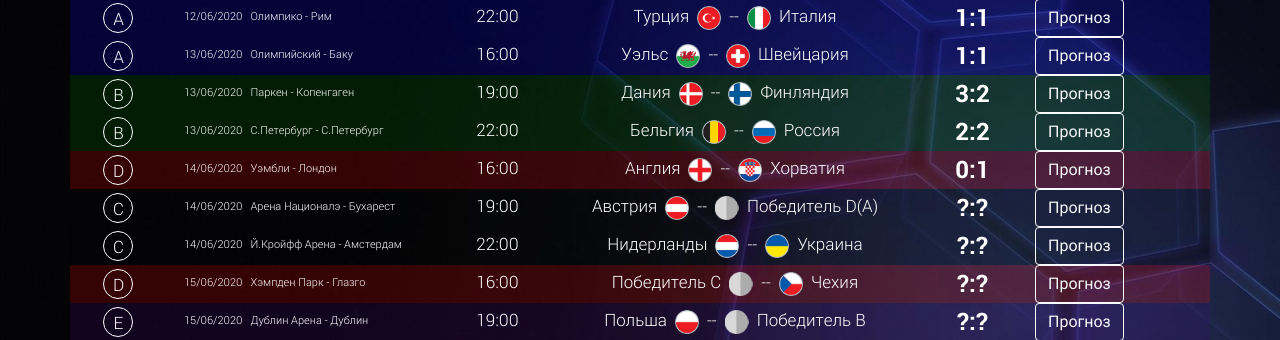
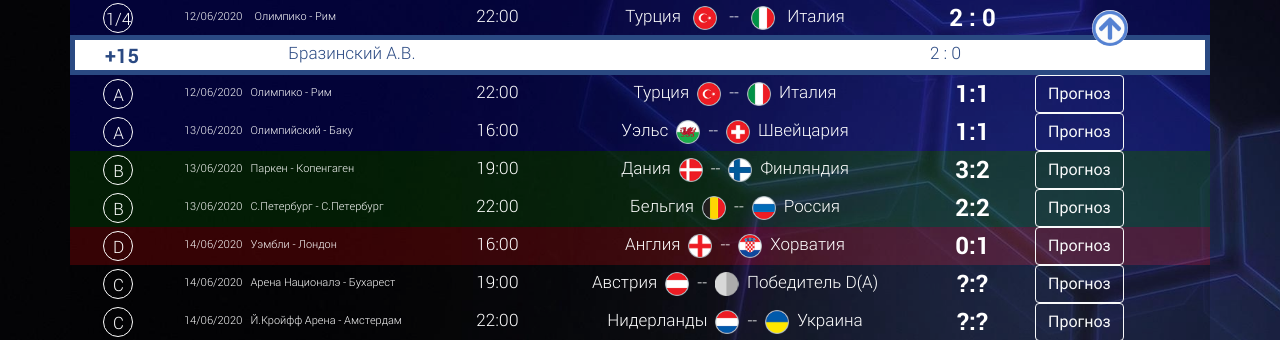
Before and after one commit to b00017221/b00017221.github.io, a plain HTML site: page index.html in a window 1280 px wide. Shown: the part 760-1100 px from the top of the page. Drawn offline with nearby package versions, Linux system fonts and the light colour scheme; a web font is replaced by a local one.

Commit message:
Add files via upload

```diff
--- a/index.html
+++ b/index.html
@@ -218,7 +218,43 @@
 
  <section class="games" >
      <div class="container">
+        <div class="row group-a-bgc match1">
+            <div class="group col-1">
+                <span>1/4</span>
+            </div>
+             <div class="placegame col-9 col-sm-9 col-md-3 col-lg-3 col-xl-3">
+                <span>12/06/2020</span>
+                <span>Олимпико - Рим</span>
+             </div>
+             <div class="timegame col-2 col-sm-2 col-md-1 col-lg-1 col-xl-1">22:00</div>
+            <div class="team col-10 col-sm-10 col-md-4 col-lg-4 col-xl-4">
+                <span>Турция</span>
+                <img src="icons/TUR.png" alt="tur" class="flag">
+                <span>--</span>
+                <img src="icons/ITA.png" alt="ita" class="flag">
+                <span>Италия</span>
+            </div>
+            <div class="score col-2 col-sm-2 col-md-1 col-lg-1 col-xl-1">
+                <span>2</span>
+                <span>:</span>
+                <span>0</span>
+            </div>
+            <div class="btns col-12 col-sm-12 col-md-2 col-lg-2 col-xl-2 hide">
+                <button type="button" class="btn btn-outline-light">Прогноз</button>
+            </div>
+            <div class="row forecast col-12">
+                <div class="bonus col-2">+15</div>
+                <div class="col-8 col-sm-8 col-md-7 col-lg-7 col-xl-7">Бразинский А.В.</div>
+                <div class="scoreForecast col-2 col-sm-2 col-md-3 col-lg-3 col-xl-3">
+                    <span>2</span>
+                    <span>:</span>
+                    <span>0</span>
+                </div>
+                <div class="hideForecast">
 
+                </div>
+            </div>
+        </div>
      </div>
  </section>
 
```
